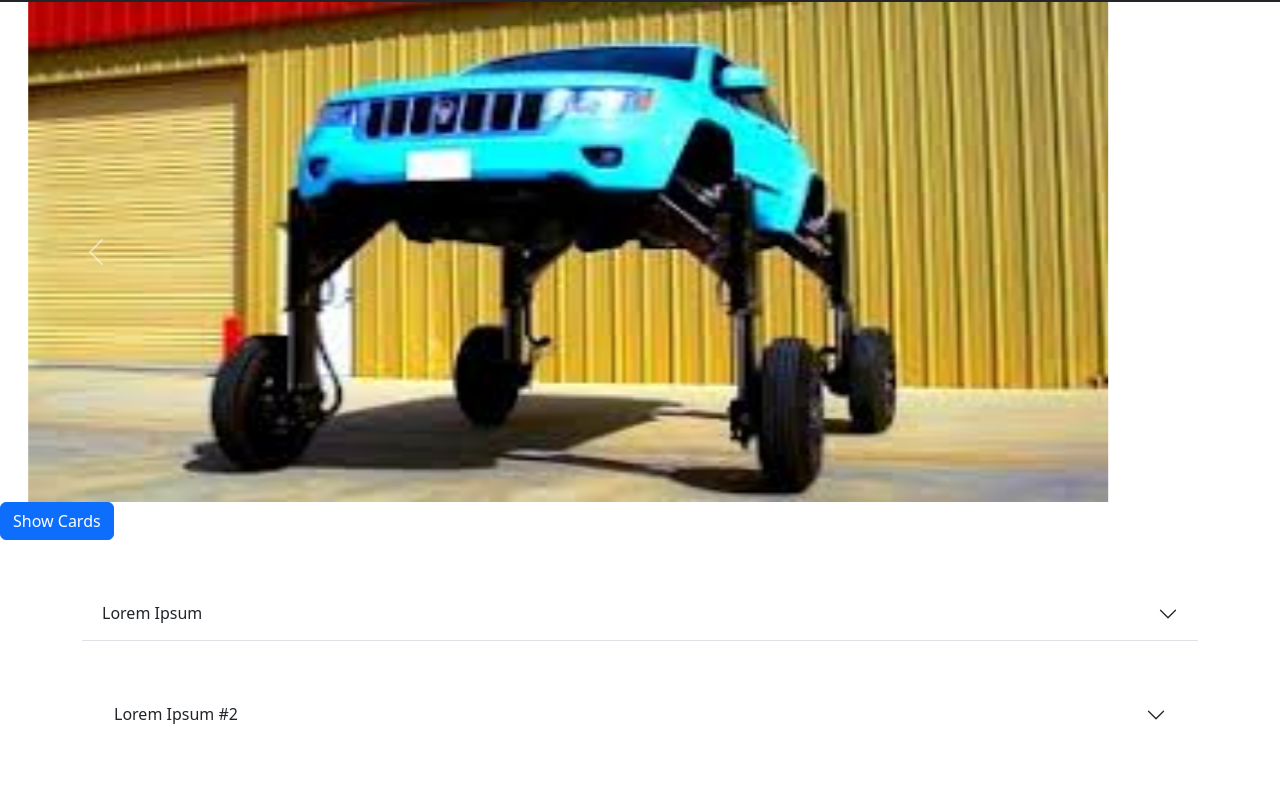
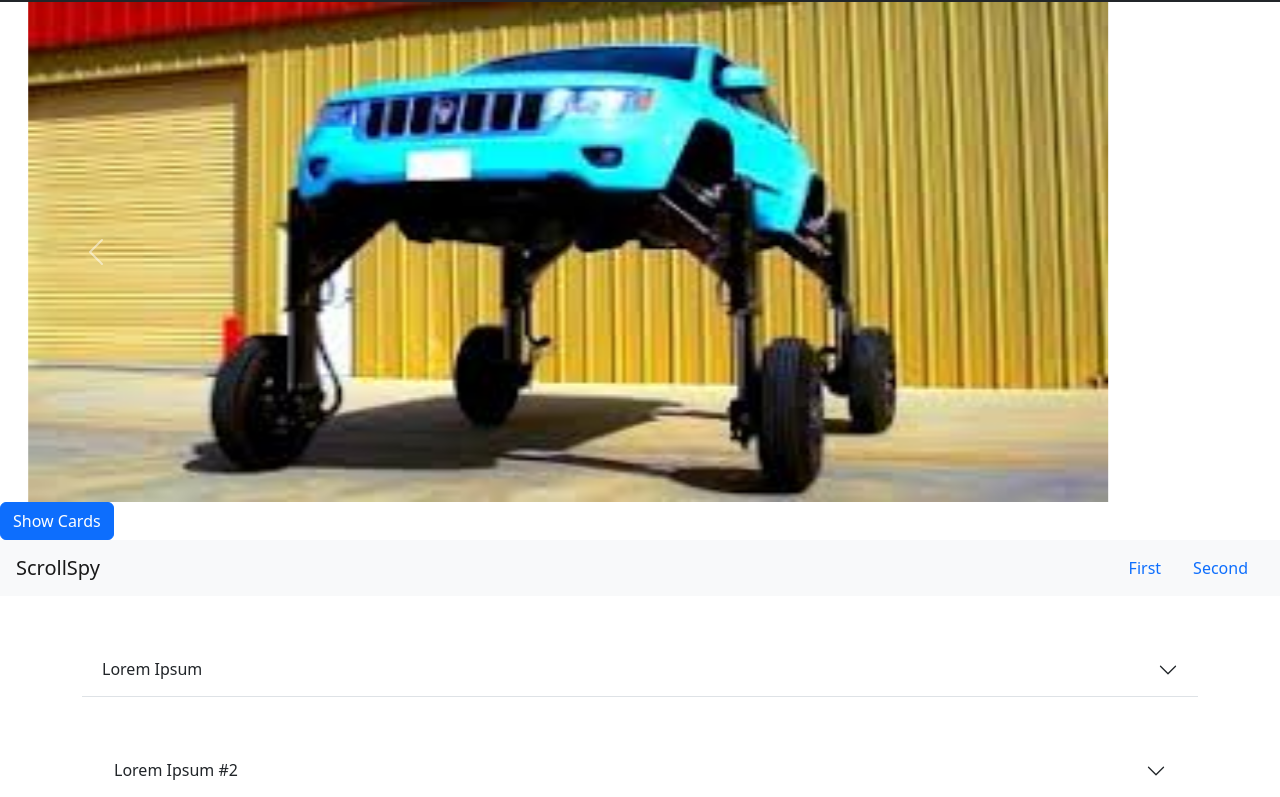
Before and after one commit to Fixishi/0311-Ukol, a plain HTML site: page index.html in a window 1280 px wide. Shown: the part 80-877 px from the top of the page. Before the commit the page ends 821 px from the top, so only its background shows below. Drawn offline with nearby package versions, Linux system fonts and the light colour scheme.

Commit message:
GOOFIEST Website known to man

```diff
--- a/index.html
+++ b/index.html
@@ -71,8 +71,20 @@
 
       <a class="btn btn-primary" data-bs-toggle="collapse" href="#multiCollapseExample1" role="button" aria-expanded="false" aria-controls="multiCollapseExample1">Show Cards</a>
 
+      <nav id="navbar-example2" class="navbar bg-light px-3 mb-3">
+        <a class="navbar-brand" href="#">ScrollSpy</a>
+        <ul class="nav nav-pills">
+          <li class="nav-item">
+            <a class="nav-link" href="#scrollspyHeading1">First</a>
+          </li>
+          <li class="nav-item">
+            <a class="nav-link" href="#scrollspyHeading2">Second</a>
+          </li>
+        </ul>
+      </nav>
+
       <div class="container text-center mt-5">
-        <div class="row">
+        <div class="row" id="scrollspyHeading1">
             <div class="col align-items-stretch">
                 <div class="collapse multi-collapse" id="multiCollapseExample1" style="width: 18rem">
                     <img src="img/GOOFY.jpeg" class="card-ing-top" alt="Car" style="height: 200px; width: 300px;">
@@ -201,7 +213,7 @@
                   </div>
                 </div>
             <div class="container text-center mt-5">
-                <div class="row">
+                <div class="row" id="scrollspyHeading2">
                     <div class="col align-items-stretch">
                         <div class="collapse multi-collapse" id="multiCollapseExample1" style="width: 18rem">
                             <img src="img/cat.jpg" class="card-ing-top" alt="Car" style="height: 200px; width: 300px;">
```
